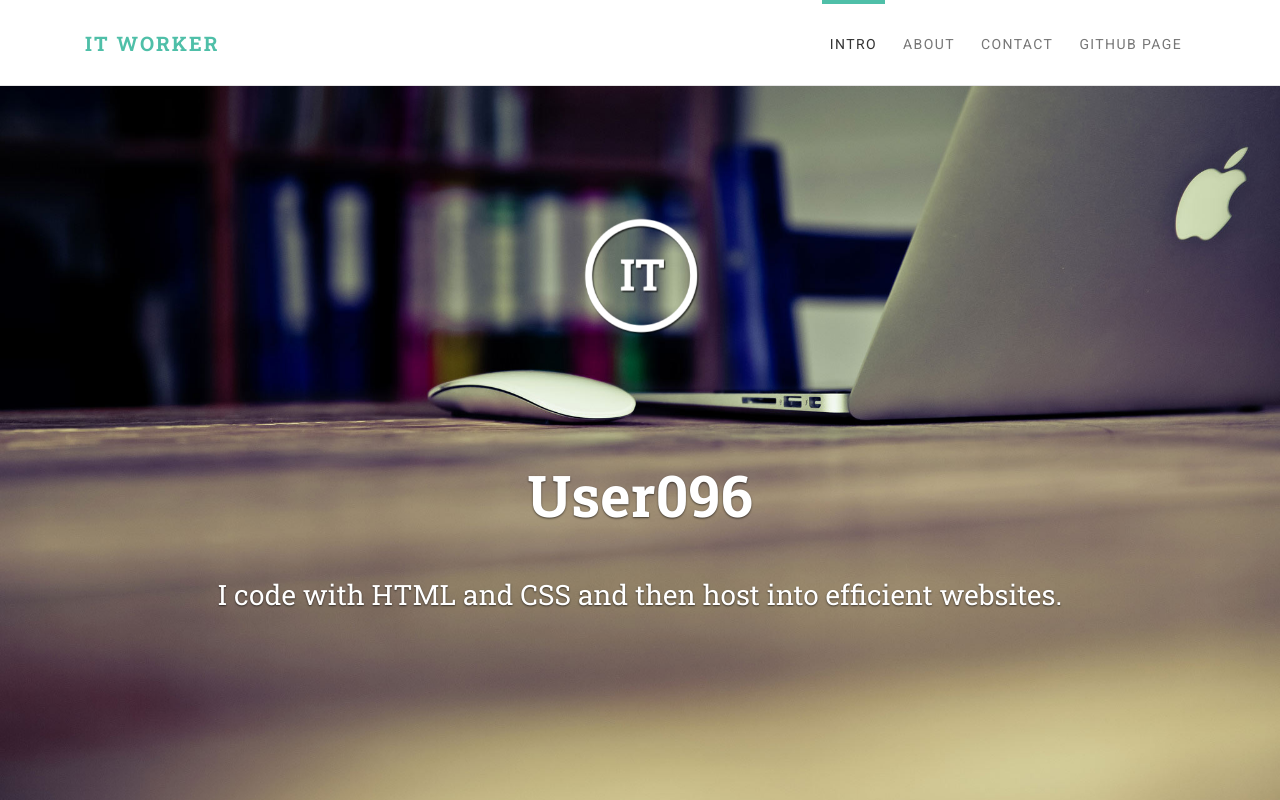
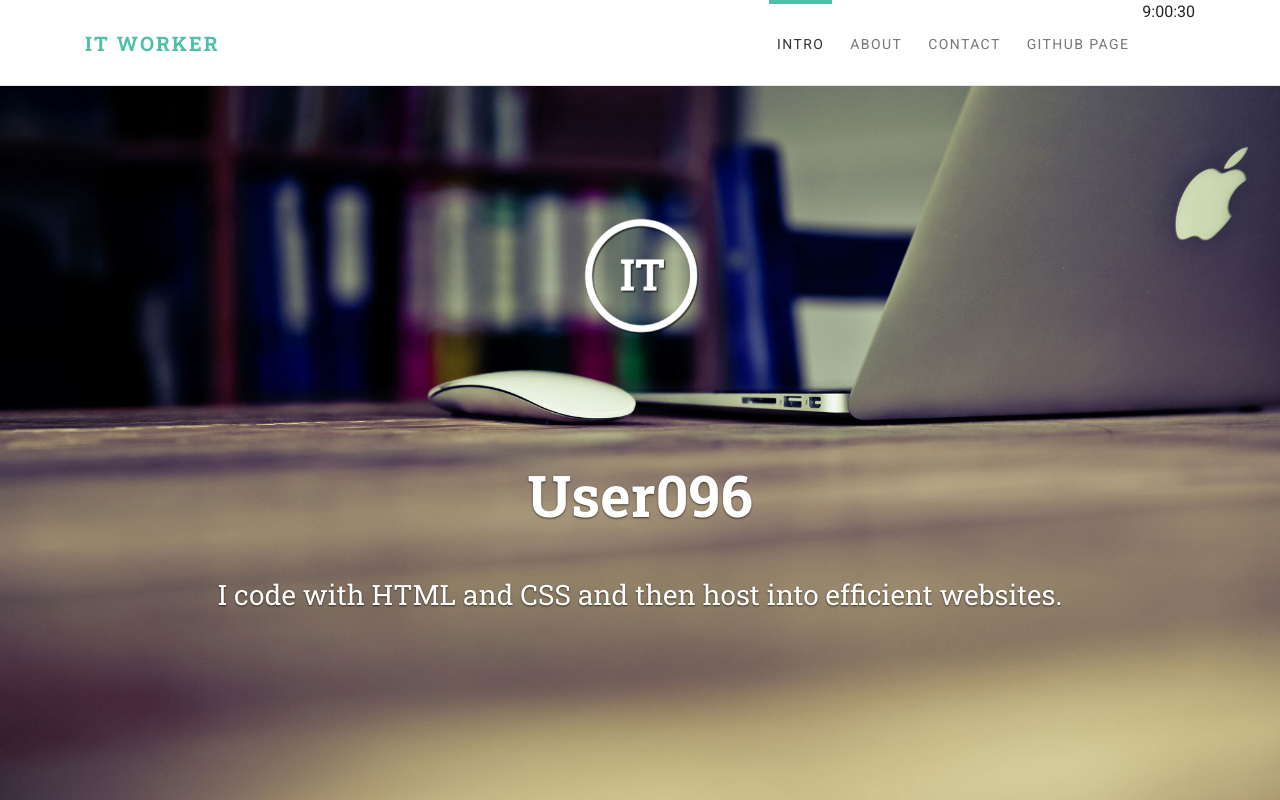
Before and after one commit to dchu096/old-about-page, a plain HTML site: page index.html in a window 1280 px wide. Shown: the top 800 px of the page. Drawn offline with nearby package versions, Linux system fonts and the light colour scheme.

Commit message:
Update index.html

```diff
--- a/index.html
+++ b/index.html
@@ -29,8 +29,25 @@
     <!-- Tweaks for older IEs--><!--[if lt IE 9]>
         <script src="https://oss.maxcdn.com/html5shiv/3.7.3/html5shiv.min.js"></script>
         <script src="https://oss.maxcdn.com/respond/1.4.2/respond.min.js"></script><![endif]-->
+    <script>
+function startTime() {
+  var today = new Date();
+  var h = today.getHours();
+  var m = today.getMinutes();
+  var s = today.getSeconds();
+  m = checkTime(m);
+  s = checkTime(s);
+  document.getElementById('txt').innerHTML =
+  h + ":" + m + ":" + s;
+  var t = setTimeout(startTime, 500);
+}
+function checkTime(i) {
+  if (i < 10) {i = "0" + i};  // add zero in front of numbers < 10
+  return i;
+}
+</script>
   </head>
-  <body>
+  <body onload="startTime()">
     <!-- Reference item-->
     <!-- navbar-->
     <header class="header">
@@ -43,6 +60,7 @@
               <li class="nav-item"><a href="#about" class="nav-link link-scroll">About</a></li>
               <li class="nav-item"><a href="#contact" class="nav-link link-scroll">Contact</a></li>
               <li class="nav-item"><a href="#github" class="nav-link link-scroll">github page</a></li>
+              <li class="nav-item"><div id="txt"></div></li>
             </ul>
           </div>
         </div>
```
